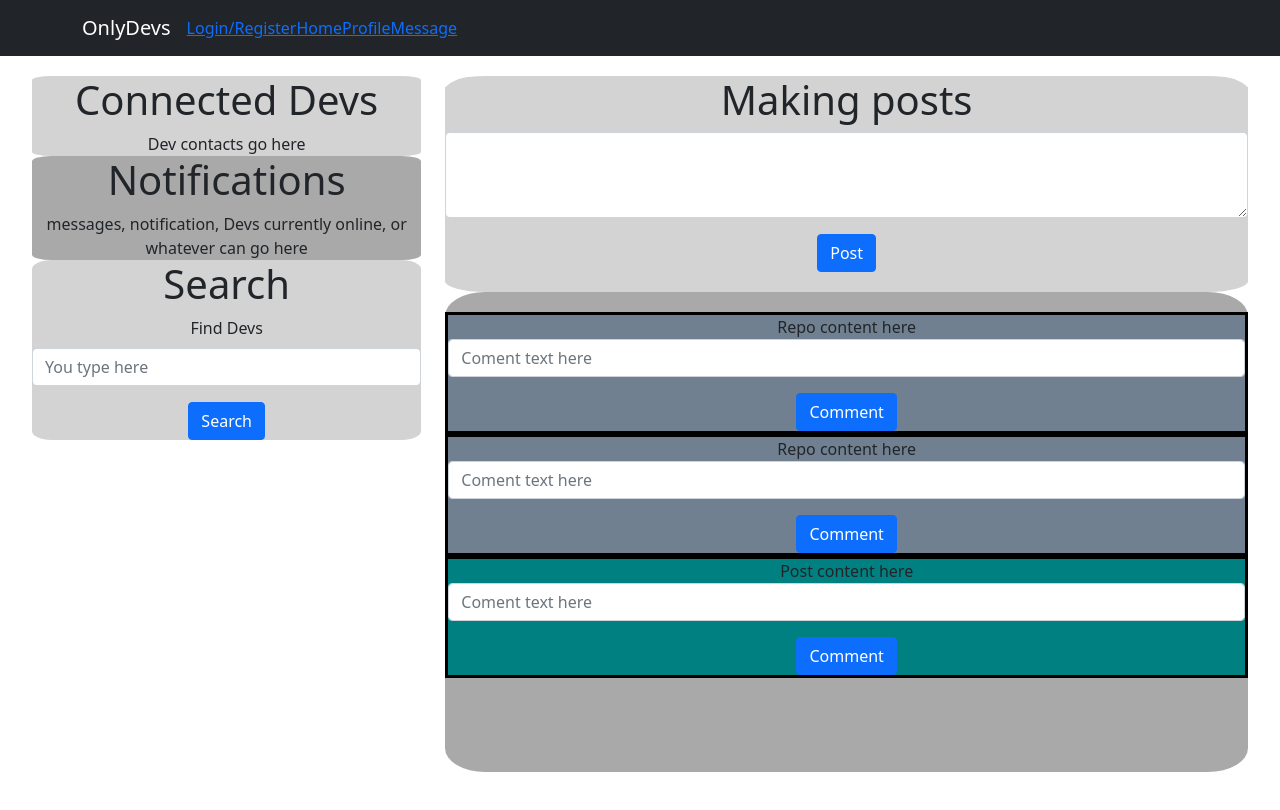
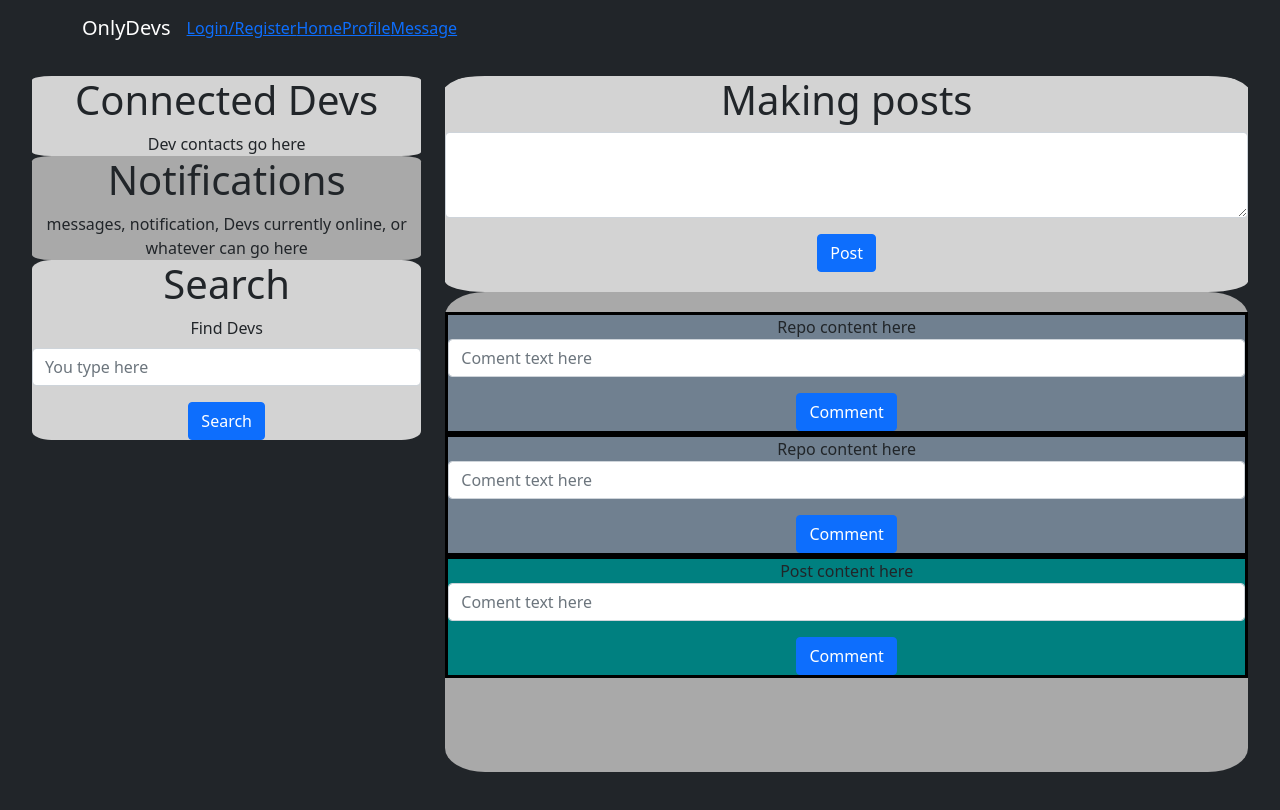
Before and after one commit to mcstewart76/OnlyDevs, a React (Create React App) app in the folder client/: page /#/home in a window 1280 px wide. Shown: the top 810 px of the page. Built offline with nearby package versions, Linux system fonts and the light colour scheme.

Commit message:
small css update
adjusted background color

```diff
--- a/client/src/App.css
+++ b/client/src/App.css
@@ -34,6 +34,7 @@
 .maincontent{
   height: 100vh;
   padding: 1.25rem;
+  background-color:  #212529;
 }
 
 .devs{
@@ -66,7 +67,7 @@
     align-items: center;
     text-align: center;
     padding-bottom: 1.25rem;
-    overflow: scroll;
+    overflow: hidden;
 }
 
 .posts{
```
